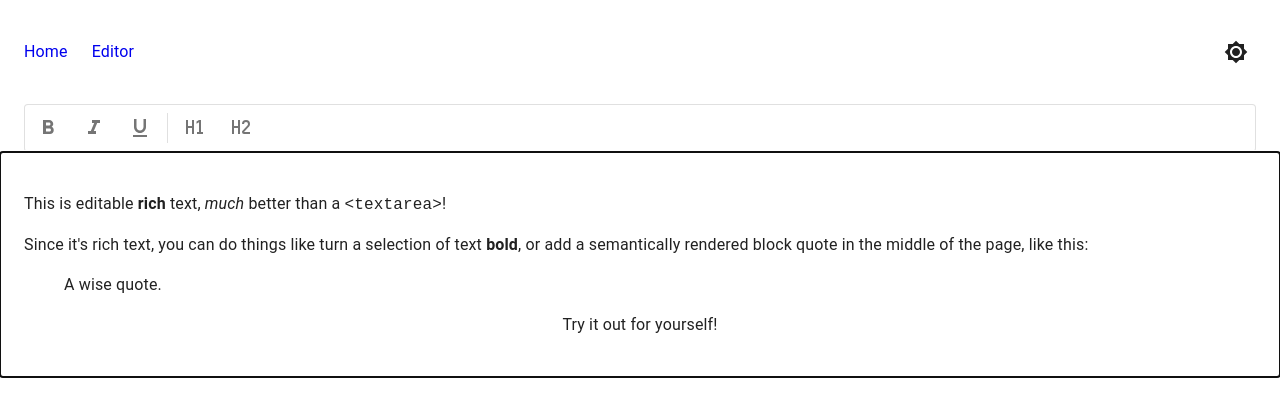
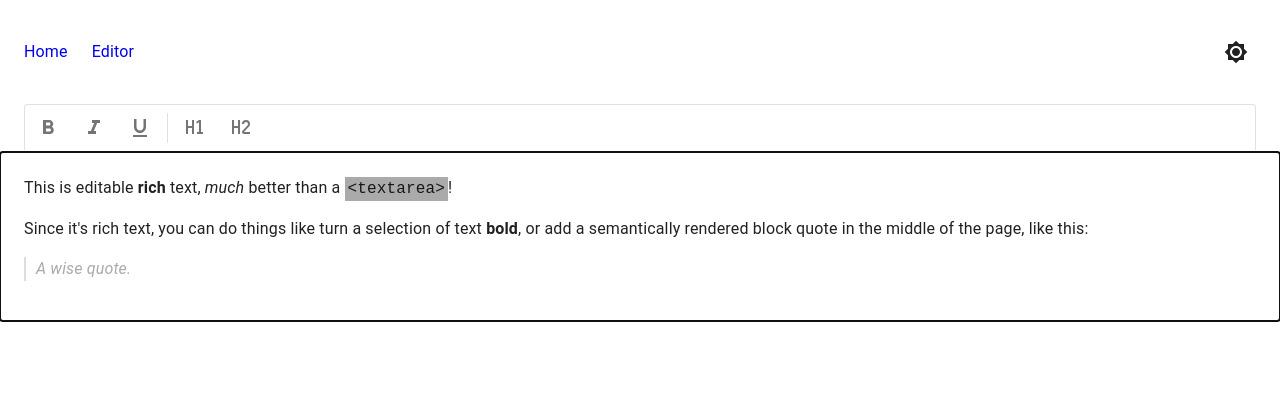
Before and after one commit to zhyd1997/DragonLi, a Next.js app: page /editor in a window 1280 px wide. Shown: the top 416 px of the page. Built offline with nearby package versions, Linux system fonts and the light colour scheme.

Commit message:
fix: added rich text styles.

```diff
--- a/components/Editor/Editor.tsx
+++ b/components/Editor/Editor.tsx
@@ -39,11 +39,6 @@ const initialValue: Descendant[] = [
     type: 'block-quote',
     children: [{ text: 'A wise quote.' }],
   },
-  {
-    type: 'paragraph',
-    align: 'center',
-    children: [{ text: 'Try it out for yourself!' }],
-  },
 ];
 
 export const Editor = () => {
--- a/styles/globals.js
+++ b/styles/globals.js
@@ -6,5 +6,84 @@ export const globalStyles = (
     * {
       box-sizing: border-box;
     }
+
+    input,
+    textarea {
+      font-family: 'Roboto', sans-serif;
+      line-height: 1.4;
+    }
+
+    body {
+      margin: 0;
+    }
+
+    p {
+      margin: 0;
+    }
+
+    pre {
+      padding: 10px;
+      background-color: #aaa;
+      white-space: pre-wrap;
+    }
+
+    :not(pre) > code {
+      font-family: monospace;
+      background-color: #aaa;
+      padding: 3px;
+    }
+
+    img {
+      max-width: 100%;
+      max-height: 20em;
+    }
+
+    blockquote {
+      border-left: 2px solid #ddd;
+      margin-left: 0;
+      margin-right: 0;
+      padding-left: 10px;
+      color: #aaa;
+      font-style: italic;
+    }
+
+    blockquote[dir='rtl'] {
+      border-left: none;
+      padding-left: 0;
+      padding-right: 10px;
+      border-right: 2px solid #ddd;
+    }
+
+    table {
+      border-collapse: collapse;
+    }
+
+    td {
+      padding: 10px;
+      border: 2px solid #ddd;
+    }
+
+    input {
+      box-sizing: border-box;
+      font-size: 0.85em;
+      width: 100%;
+      padding: 0.5em;
+      border: 2px solid #ddd;
+      background: #fafafa;
+    }
+
+    input:focus {
+      outline: 0;
+      border-color: blue;
+    }
+
+    iframe {
+      width: 100%;
+      border: 1px solid #eee;
+    }
+
+    [data-slate-editor] > * + * {
+      margin-top: 1em;
+    }
   `}/>
 );
```
